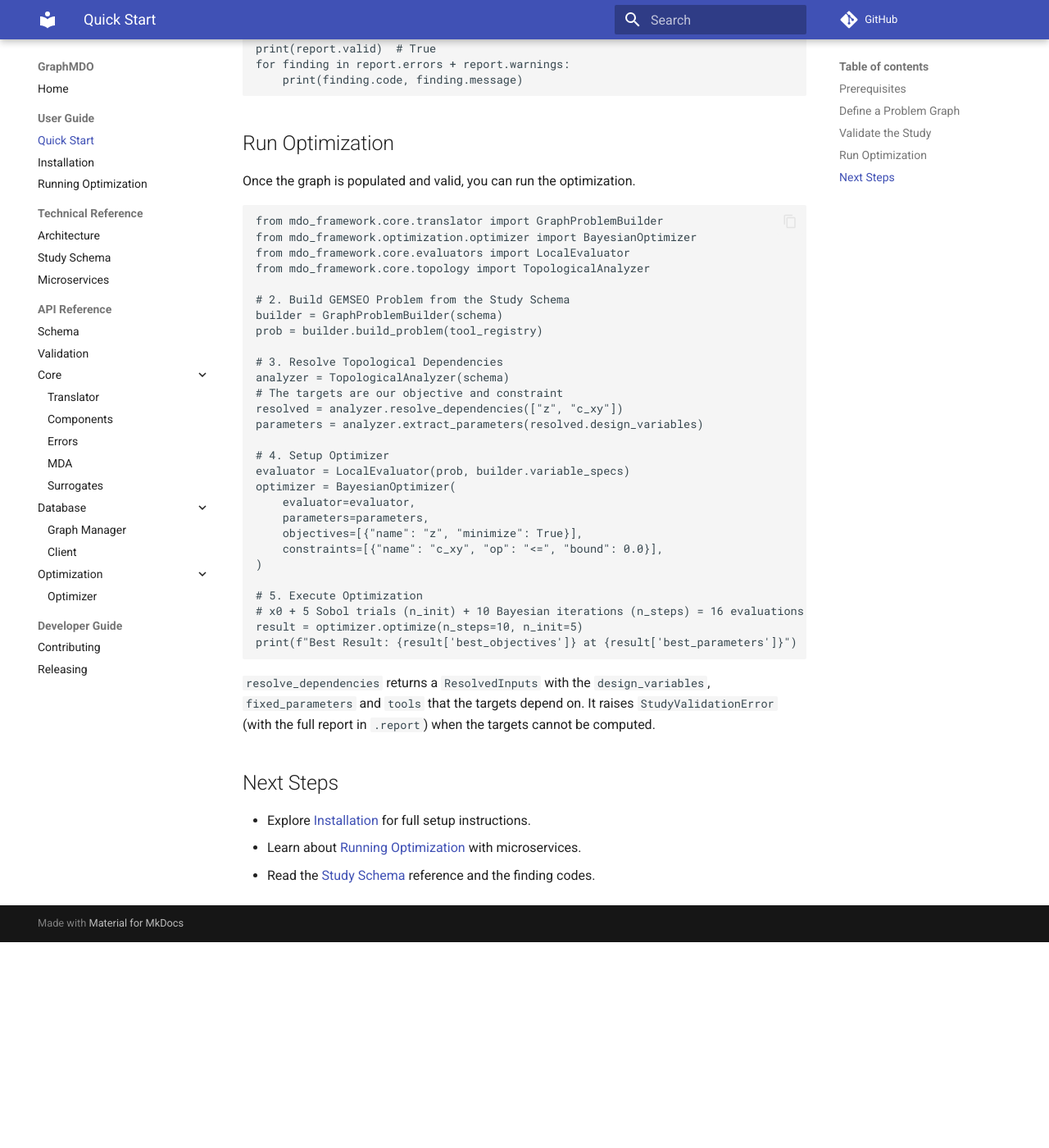
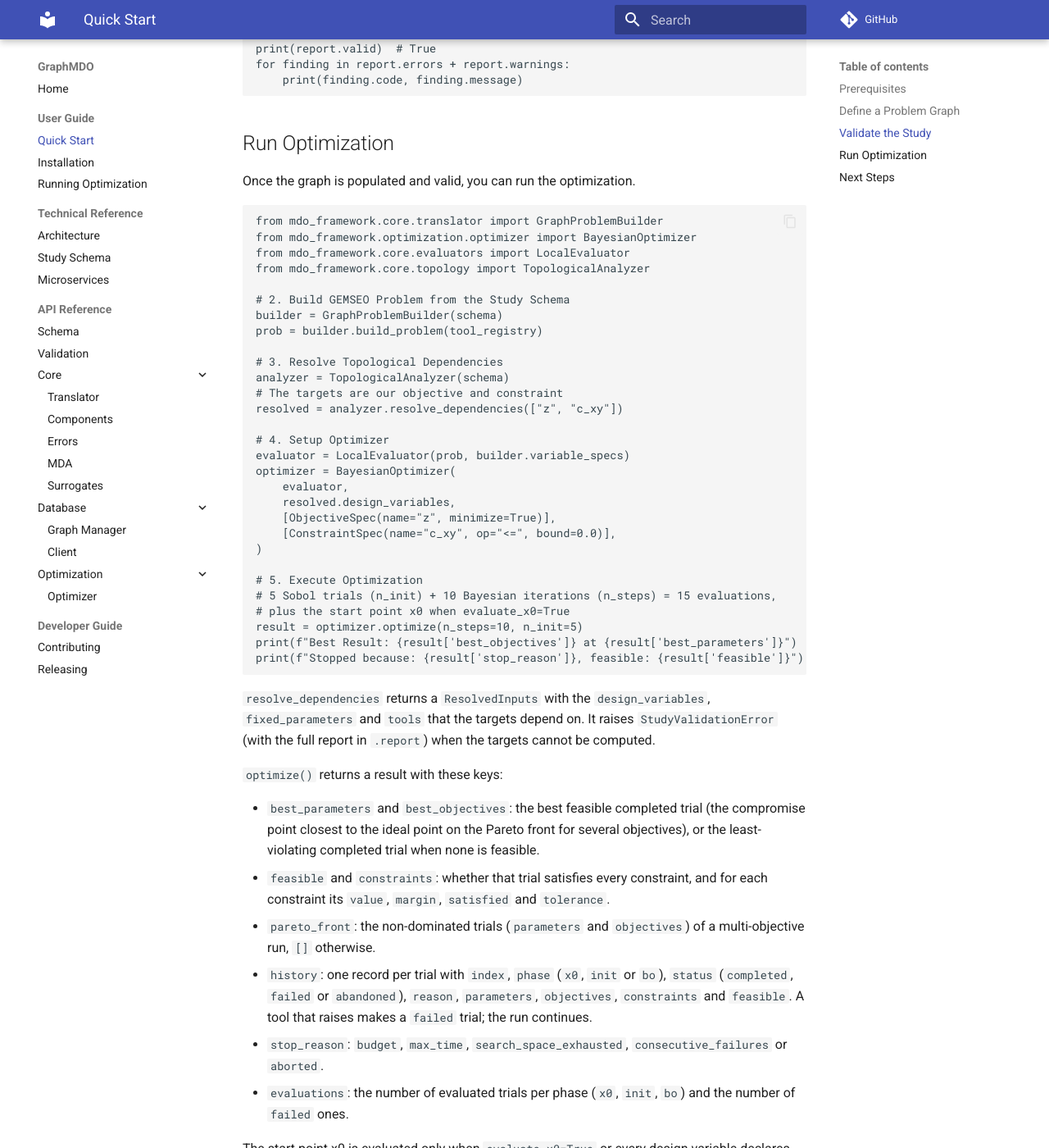
Before and after one commit to jultou-raa/GraphMDO, an MkDocs documentation site: the page built from docs/user-guide/quick-start.md, in a window 1280 px wide and 1400 px high, scrolled down 1694 px. Shown: the whole window at 82% size. Built offline with MkDocs 1.6.1 and Material for MkDocs 9.7.7, drawn with Linux system fonts in a browser that asks for light colours; comment, search, counter and statistics services are not loaded; before the commit the page ends 2843 px from its top, so only the background shows below that; some of the changed text lies outside the part shown.

Commit message:
feat(optimization-service): x0, failure limit and constraint tolerance in /optimize
/optimize drives the typed BayesianOptimizer: it forwards evaluate_x0 and max_consecutive_failures, accepts per-constraint tolerances, returns the full result contract (feasibility, constraint margins, Pareto front, stop reason, evaluation counts, typed history) with non-finite numbers as null, and carries the partial result in the 500/502 error detail. The demo, docs and smoke test use the typed API and TopologicalAnalyzer.extract_parameters is removed.

BREAKING CHANGE: the start point x0 is no longer evaluated by default and the budget is n_init + n_steps (+1 when x0 is evaluated). The /optimize response drops serialized_client and the history entries change shape. Inequality constraints use a tolerance of 0 unless set per constraint. TopologicalAnalyzer.extract_parameters is removed.

Co-authored-by: Copilot App <223556219+Copilot@users.noreply.github.com>

````diff
--- a/docs/user-guide/quick-start.md
+++ b/docs/user-guide/quick-start.md
@@ -89,24 +89,36 @@ prob = builder.build_problem(tool_registry)
 analyzer = TopologicalAnalyzer(schema)
 # The targets are our objective and constraint
 resolved = analyzer.resolve_dependencies(["z", "c_xy"])
-parameters = analyzer.extract_parameters(resolved.design_variables)
 
 # 4. Setup Optimizer
 evaluator = LocalEvaluator(prob, builder.variable_specs)
 optimizer = BayesianOptimizer(
-    evaluator=evaluator,
-    parameters=parameters,
-    objectives=[{"name": "z", "minimize": True}],
-    constraints=[{"name": "c_xy", "op": "<=", "bound": 0.0}],
+    evaluator,
+    resolved.design_variables,
+    [ObjectiveSpec(name="z", minimize=True)],
+    [ConstraintSpec(name="c_xy", op="<=", bound=0.0)],
 )
 
 # 5. Execute Optimization
-# x0 + 5 Sobol trials (n_init) + 10 Bayesian iterations (n_steps) = 16 evaluations
+# 5 Sobol trials (n_init) + 10 Bayesian iterations (n_steps) = 15 evaluations,
+# plus the start point x0 when evaluate_x0=True
 result = optimizer.optimize(n_steps=10, n_init=5)
 print(f"Best Result: {result['best_objectives']} at {result['best_parameters']}")
+print(f"Stopped because: {result['stop_reason']}, feasible: {result['feasible']}")
 ```
 
 `resolve_dependencies` returns a `ResolvedInputs` with the `design_variables`, `fixed_parameters` and `tools` that the targets depend on. It raises `StudyValidationError` (with the full report in `.report`) when the targets cannot be computed.
+
+`optimize()` returns a result with these keys:
+
+- `best_parameters` and `best_objectives`: the best feasible completed trial (the compromise point closest to the ideal point on the Pareto front for several objectives), or the least-violating completed trial when none is feasible.
+- `feasible` and `constraints`: whether that trial satisfies every constraint, and for each constraint its `value`, `margin`, `satisfied` and `tolerance`.
+- `pareto_front`: the non-dominated trials (`parameters` and `objectives`) of a multi-objective run, `[]` otherwise.
+- `history`: one record per trial with `index`, `phase` (`x0`, `init` or `bo`), `status` (`completed`, `failed` or `abandoned`), `reason`, `parameters`, `objectives`, `constraints` and `feasible`. A tool that raises makes a `failed` trial; the run continues.
+- `stop_reason`: `budget`, `max_time`, `search_space_exhausted`, `consecutive_failures` or `aborted`.
+- `evaluations`: the number of evaluated trials per phase (`x0`, `init`, `bo`) and the number of `failed` ones.
+
+The start point x0 is evaluated only when `evaluate_x0=True` or every design variable declares an `initial` value. If no trial completes, `optimize()` raises `OptimizationExecutionError` whose `partial_result` holds the same structure.
 
 ## Next Steps
 
````
Also changed, not shown: README.md (+6 -5 lines), docs/api/optimization/optimizer.md (+3 -3 lines), docs/technical-reference/architecture.md (+1 -1 lines), docs/technical-reference/microservices.md (+3 -3 lines), docs/user-guide/running-optimization.md (+12 -5 lines), main.py (+11 -6 lines), 6 other files.
